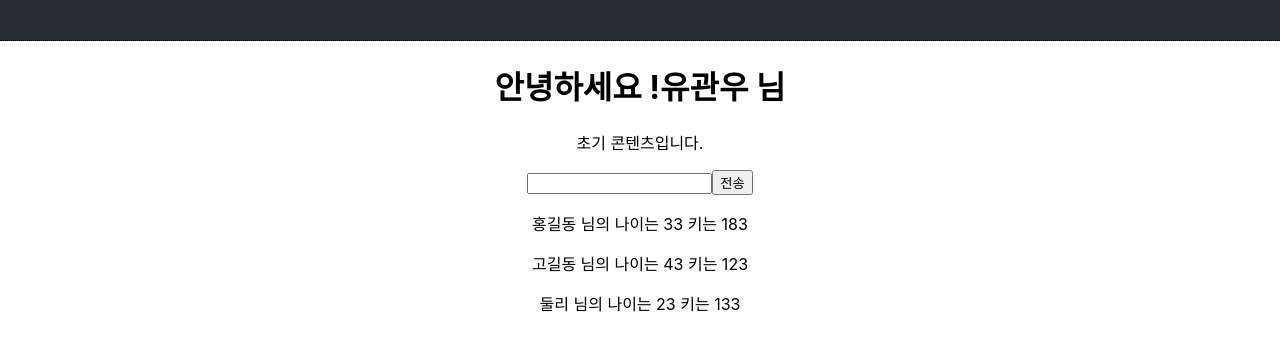
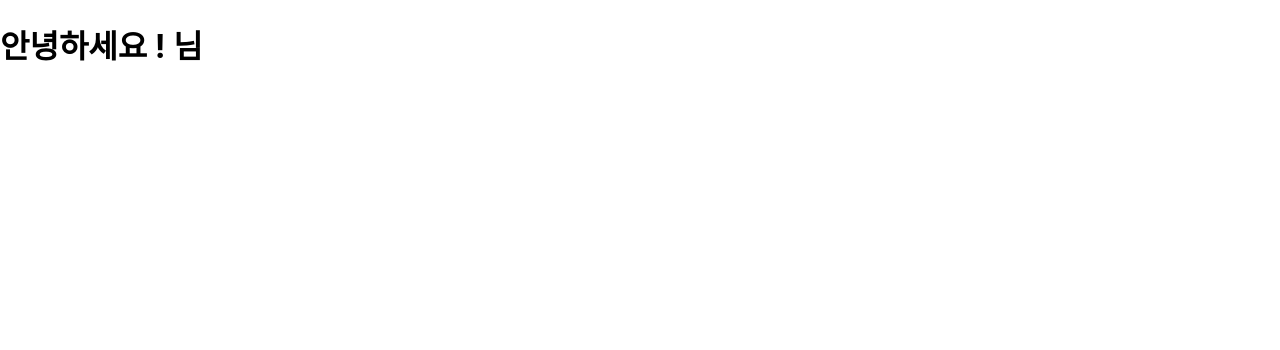
Before and after one commit to skymill2000/fintech0627, a React (Create React App) app in the folder fintech/: page / in a window 1280 px wide. Shown: the top 350 px of the page. Built offline with nearby package versions, Linux system fonts and the light colour scheme.

Commit message:
리액트 라우터 돔 라이브러리 적용

```diff
--- a/fintech/package.json
+++ b/fintech/package.json
@@ -8,6 +8,7 @@
     "@testing-library/user-event": "^13.5.0",
     "react": "^18.2.0",
     "react-dom": "^18.2.0",
+    "react-router-dom": "^6.3.0",
     "react-scripts": "5.0.1",
     "styled-components": "^5.3.5",
     "web-vitals": "^2.1.4"
--- a/fintech/src/App.js
+++ b/fintech/src/App.js
@@ -1,18 +1,12 @@
-import logo from "./logo.svg";
-import "./App.css";
+import { BrowserRouter, Routes, Route } from "react-router-dom";
 import Welcome from "./components/Welcome";
-import InputComponents from "./components/InputComponents";
-import ListComponent from "./components/ListComponent";
-import TopBar from "./components/common/TopBar";
-
 function App() {
   return (
-    <div className="App">
-      <TopBar></TopBar>
-      <Welcome username="유관우"></Welcome>
-      <InputComponents></InputComponents>
-      <ListComponent></ListComponent>
-    </div>
+    <BrowserRouter>
+      <Routes>
+        <Route path="/" element={<Welcome></Welcome>}></Route>
+      </Routes>
+    </BrowserRouter>
   );
 }
 
```
Also changed, not shown: 1 other file (tests, documents, lock files or other folders).
